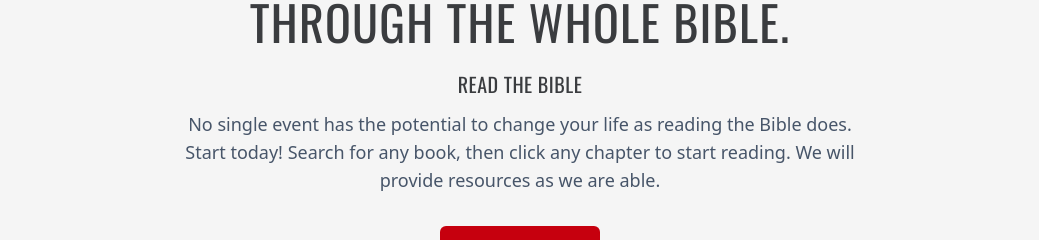
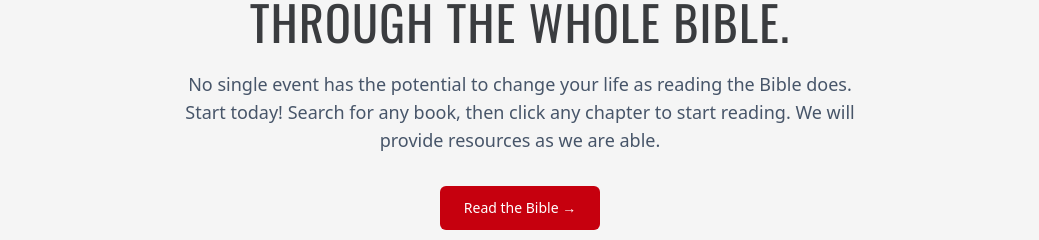
Before and after one commit to trentcornwell/everyverse, a Next.js app: page / in a window 1280 px wide. Shown: the part 237-477 px from the top of the page, without its empty margins (120-1159 px from the left). Built offline with nearby package versions, Linux system fonts and the light colour scheme.

Commit message:
Remove redundant Read the Bible heading above the hero tagline

```diff
--- a/app/page.tsx
+++ b/app/page.tsx
@@ -32,10 +32,7 @@ export default function HomePage() {
             Join us on our journey
             <br className="hidden sm:block" /> through the whole Bible.
           </h1>
-          <h2 className="mt-6 font-display text-xl uppercase tracking-wide text-ink">
-            Read the Bible
-          </h2>
-          <p className="mx-auto mt-3 max-w-2xl text-lg text-slate-600">
+          <p className="mx-auto mt-6 max-w-2xl text-lg text-slate-600">
             No single event has the potential to change your life as reading
             the Bible does. Start today! Search for any book, then click any
             chapter to start reading. We will provide resources as we are
```
